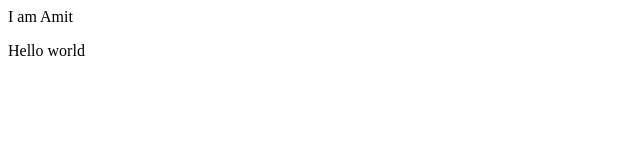
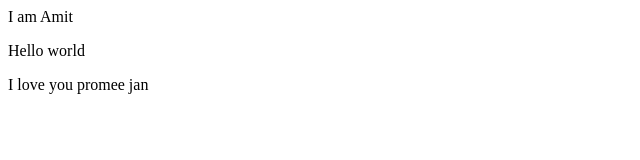
Before and after one commit to Amit-210/School-Management, a plain HTML site: page index.html in a window 1280 px wide. Shown: the whole page, without its empty margins (0-640 px from the left). Drawn offline with Linux system fonts and the light colour scheme.

Commit message:
some changes

```diff
--- a/index.html
+++ b/index.html
@@ -1,2 +1,3 @@
 <pr>I am Amit</pr>
 <p>Hello world</p>
+<p>I love you promee jan</p>
```
